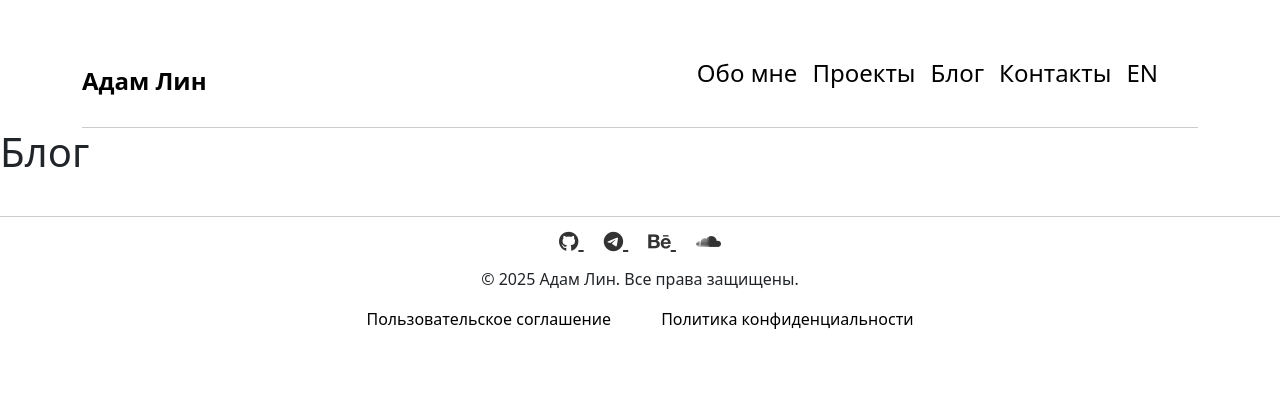
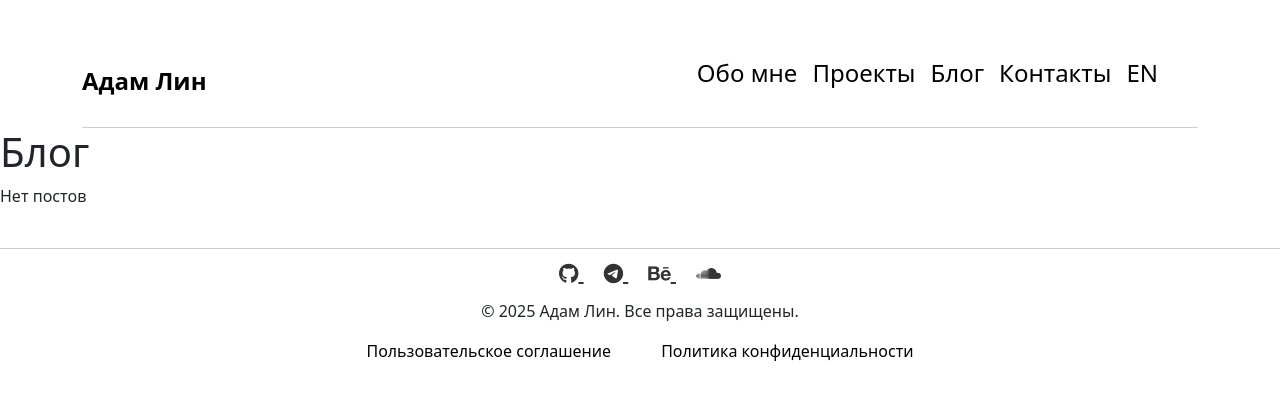
Before and after one commit to exhum0/exhum0, an Astro site: page /Blog in a window 1280 px wide. Built offline with nearby package versions, Linux system fonts and the light colour scheme; Astro itself is replaced by a stand-in of ours.

Commit message:
Update Blog.astro

```diff
--- a/src/pages/Blog.astro
+++ b/src/pages/Blog.astro
@@ -5,7 +5,7 @@ import Footer from "../components/Footer.astro";
 import langData from "../data/lang.json";
 import { getCollection } from "astro:content";
 
-const currentLang = "ru"; // можно потом сделать из query параметра
+const currentLang = "ru"; // позже можно брать из URL search params
 
 const socialLinks = [
   { href: "https://github.com/adamlean", icon: "fab fa-github" },
@@ -17,9 +17,9 @@ const socialLinks = [
   },
 ];
 
-// Загружаем посты для текущего языка
-const posts = await getCollection("blog", ({ id }) =>
-  id.startsWith(`blog/${currentLang}/`)
+// Загружаем только посты для текущего языка
+const posts = await getCollection("blog", ({ slug }) =>
+  slug.startsWith(`${currentLang}/`)
 );
 ---
 
@@ -29,18 +29,22 @@ const posts = await getCollection("blog", ({ id }) =>
   <main class="content">
     <section>
       <h1>{currentLang === "ru" ? "Блог" : "Blog"}</h1>
+      {
+        posts.length > 0 ? (
           <ul>
-        {
-          posts.map((post) => (
+            {posts.map((post) => (
               <li>
                 <a href={`/blog/${post.slug}?lang=${currentLang}`}>
                   {post.data.title}
                 </a>
                 {post.data.description && <p>{post.data.description}</p>}
               </li>
-          ))
+            ))}
+          </ul>
+        ) : (
+          <p>{currentLang === "ru" ? "Нет постов" : "No posts available"}</p>
+        )
       }
-      </ul>
     </section>
   </main>
 
```
Lines whose indentation alone changed are shown as unchanged.
